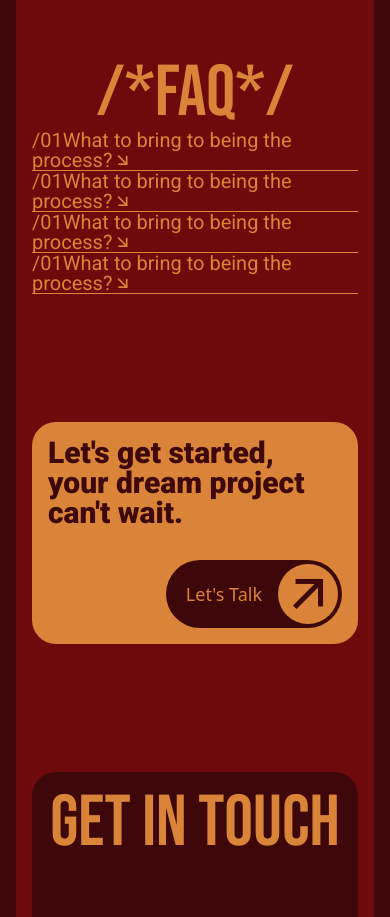
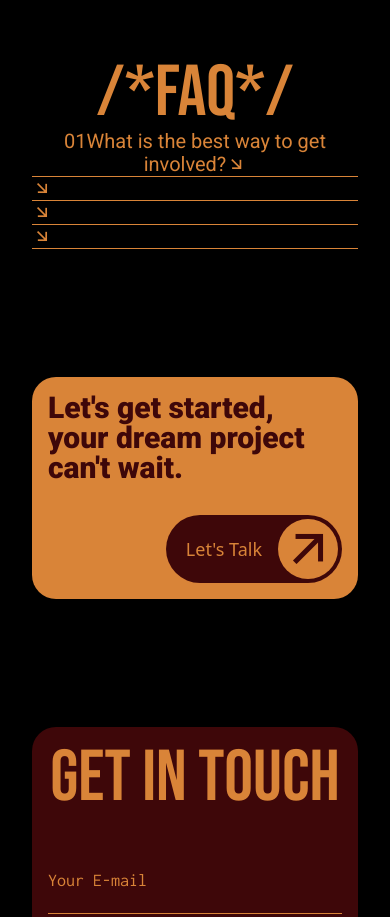
Before and after one commit to mtinife/portfolio, a Vue app in the folder vue-portfolio/: page / in a window 390 px wide. Shown: the part 4380-5297 px from the top of the page. Built offline with nearby package versions, Linux system fonts and the light colour scheme; a web font is replaced by a local one.

Commit message:
background color edits

```diff
--- a/vue-portfolio/src/App.vue
+++ b/vue-portfolio/src/App.vue
@@ -5,9 +5,9 @@ import CallToAction from "./components/call-to-action.vue";
 import FooterMain from "./components/footer-main.vue";
 </script>
 <template>
-  <section class="p-4 mx-auto bg-ra-dark md:p-8">
+  <section class="p-4 mx-auto bg-ra-black md:p-8">
     <section
-      class="px-4 py-4 rounded-md mx-auto bg-ra-red md:px-8 md:pb-8 md:pt-0 md:rounded-xl"
+      class="px-4 py-4 rounded-md mx-auto bg-ra-black md:px-8 md:pb-8 md:pt-0 md:rounded-xl"
     >
       <NavbarLarge class="xl:flex hidden" />
       <NavbarSmall class="xl:hidden" />
--- a/vue-portfolio/src/components/AccordionPanel.vue
+++ b/vue-portfolio/src/components/AccordionPanel.vue
@@ -1,20 +1,28 @@
 <script setup>
 import { ref } from "vue";
 
+// eslint-disable-next-line
 const props = defineProps({
+  count: { type: String, required: true },
   title: { type: String, required: true },
   ariaTitle: { type: String, required: true },
 });
 
 const showPanel = ref(false);
-
+// eslint-disable-next-line
 const togglePanel = (event) => {
   showPanel.value = !showPanel.value;
 };
 </script>
 <template>
   <div class="panel">
-    <button @click.prevent="togglePanel">{{ title }}</button>
+    <button @click.prevent="togglePanel">
+      <span>{{ count }}</span>
+      <span>{{ title }}</span>
+      <span>
+        <i class="ri-arrow-right-down-line"></i>
+      </span>
+    </button>
     <div v-if="showPanel" class="content">
       <slot></slot>
     </div>
--- a/vue-portfolio/src/components/navbar-large.vue
+++ b/vue-portfolio/src/components/navbar-large.vue
@@ -14,7 +14,7 @@ export default {
       <li class="flex">
         <router-link
           to="/about"
-          class="py-6 px-12 bg-ra-dark rounded-bl-sm rounded-tl-sm hover:bg-ra-gold hover:text-ra-dark"
+          class="py-6 px-12 rounded-bl-sm rounded-tl-sm hover:bg-ra-gold hover:text-ra-dark"
         >
           About
         </router-link>
@@ -22,7 +22,7 @@ export default {
       <li class="flex">
         <router-link
           to="/projects"
-          class="py-6 px-12 bg-ra-dark hover:bg-ra-gold hover:text-ra-dark"
+          class="py-6 px-12 hover:bg-ra-gold hover:text-ra-dark"
         >
           Projects
         </router-link>
@@ -30,7 +30,7 @@ export default {
       <li class="flex">
         <router-link
           to="/services"
-          class="py-6 px-12 bg-ra-dark hover:bg-ra-gold hover:text-ra-dark"
+          class="py-6 px-12 hover:bg-ra-gold hover:text-ra-dark"
         >
           Services
         </router-link>
@@ -38,7 +38,7 @@ export default {
       <li class="flex">
         <router-link
           to="/contact"
-          class="py-6 px-12 bg-ra-dark rounded-br-sm rounded-tr-sm hover:bg-ra-gold hover:text-ra-dark"
+          class="py-6 px-12 rounded-br-sm rounded-tr-sm hover:bg-ra-gold hover:text-ra-dark"
         >
           Contact
         </router-link>
@@ -47,7 +47,7 @@ export default {
     <div class="flex items-center">
       <a
         href="/contact"
-        class="flex py-6 px-12 bg-ra-dark text-ra-gold rounded-sm hover:bg-ra-gold hover:text-ra-dark"
+        class="flex py-6 px-12 text-ra-gold rounded-sm hover:bg-ra-gold hover:text-ra-dark"
       >
         Hire Me
       </a>
--- a/vue-portfolio/src/views/HomeView.vue
+++ b/vue-portfolio/src/views/HomeView.vue
@@ -1,5 +1,6 @@
 <script setup>
 import MyProcess from "../components/my-process.vue";
+import AccordionPanel from "@/components/AccordionPanel.vue";
 </script>
 <template>
   <section class="">
@@ -123,34 +124,34 @@ import MyProcess from "../components/my-process.vue";
   <section class="mt-32">
     <h2 class="font-bebas text-center text-lg md:text-xl">/*FAQ*/</h2>
     <ul role="list" class="">
-      <li class="font-robo border-b text-sm md:text-sx">
+      <AccordionPanel
+        aria-title="incidents"
+        title="What is the best way to get involved?"
+        count="01"
+        class="font-robo border-b text-sm md:text-sx"
+      >
+      </AccordionPanel>
+      <AccordionPanel class="font-robo border-b text-sm md:text-sx">
         <span>/01</span>
         <span>What to bring to being the process?</span>
         <span>
           <i class="ri-arrow-right-down-line"></i>
         </span>
-      </li>
-      <li class="font-robo border-b text-sm md:text-sx">
+      </AccordionPanel>
+      <AccordionPanel class="font-robo border-b text-sm md:text-sx">
         <span>/01</span>
         <span>What to bring to being the process?</span>
         <span>
           <i class="ri-arrow-right-down-line"></i>
         </span>
-      </li>
-      <li class="font-robo border-b text-sm md:text-sx">
+      </AccordionPanel>
+      <AccordionPanel class="font-robo border-b text-sm md:text-sx">
         <span>/01</span>
         <span>What to bring to being the process?</span>
         <span>
           <i class="ri-arrow-right-down-line"></i>
         </span>
-      </li>
-      <li class="font-robo border-b text-sm md:text-sx">
-        <span>/01</span>
-        <span>What to bring to being the process?</span>
-        <span>
-          <i class="ri-arrow-right-down-line"></i>
-        </span>
-      </li>
+      </AccordionPanel>
     </ul>
   </section>
 </template>
--- a/vue-portfolio/tailwind.config.js
+++ b/vue-portfolio/tailwind.config.js
@@ -8,6 +8,7 @@ module.exports = {
   theme: {
     colors: {
       ra: {
+        black: "#000000",
         dark: "#3E0709",
         trans: "rgba(37, 4, 6, 0.7)",
         darker: "#250406",
```
